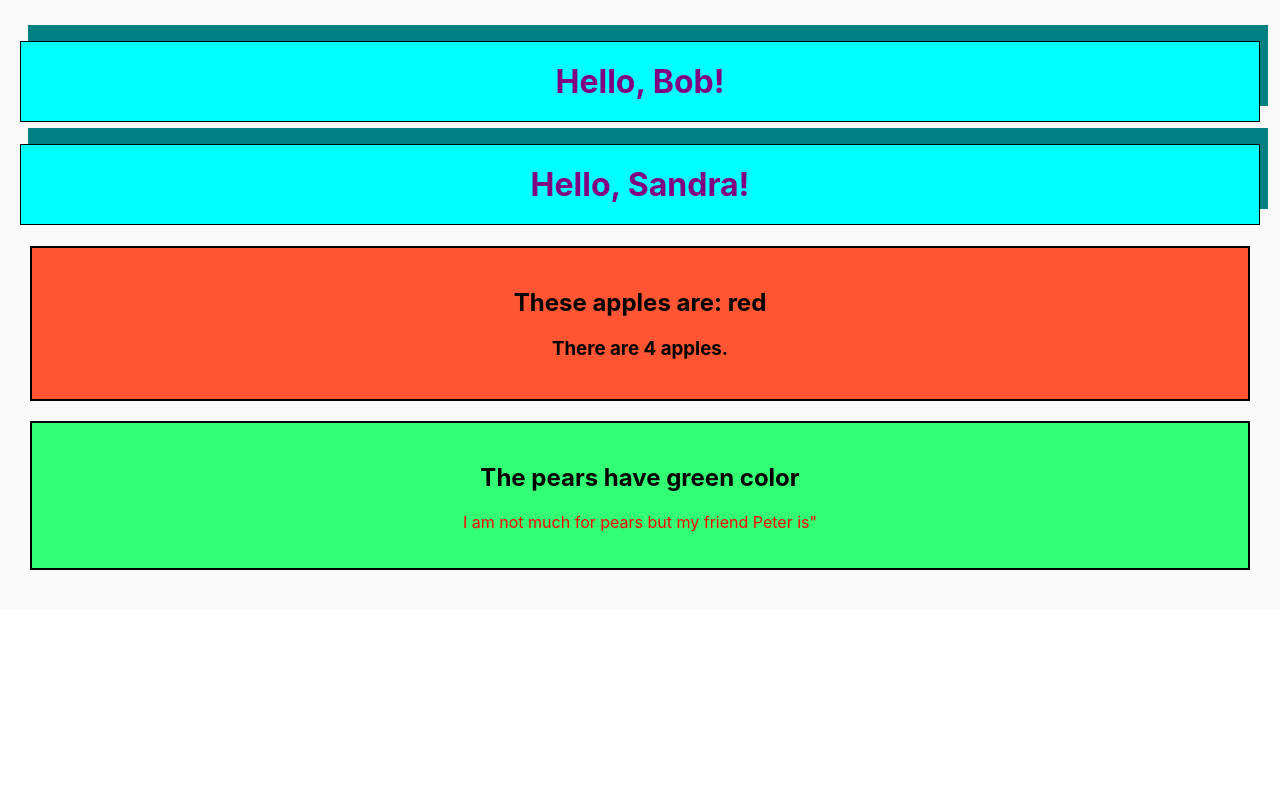
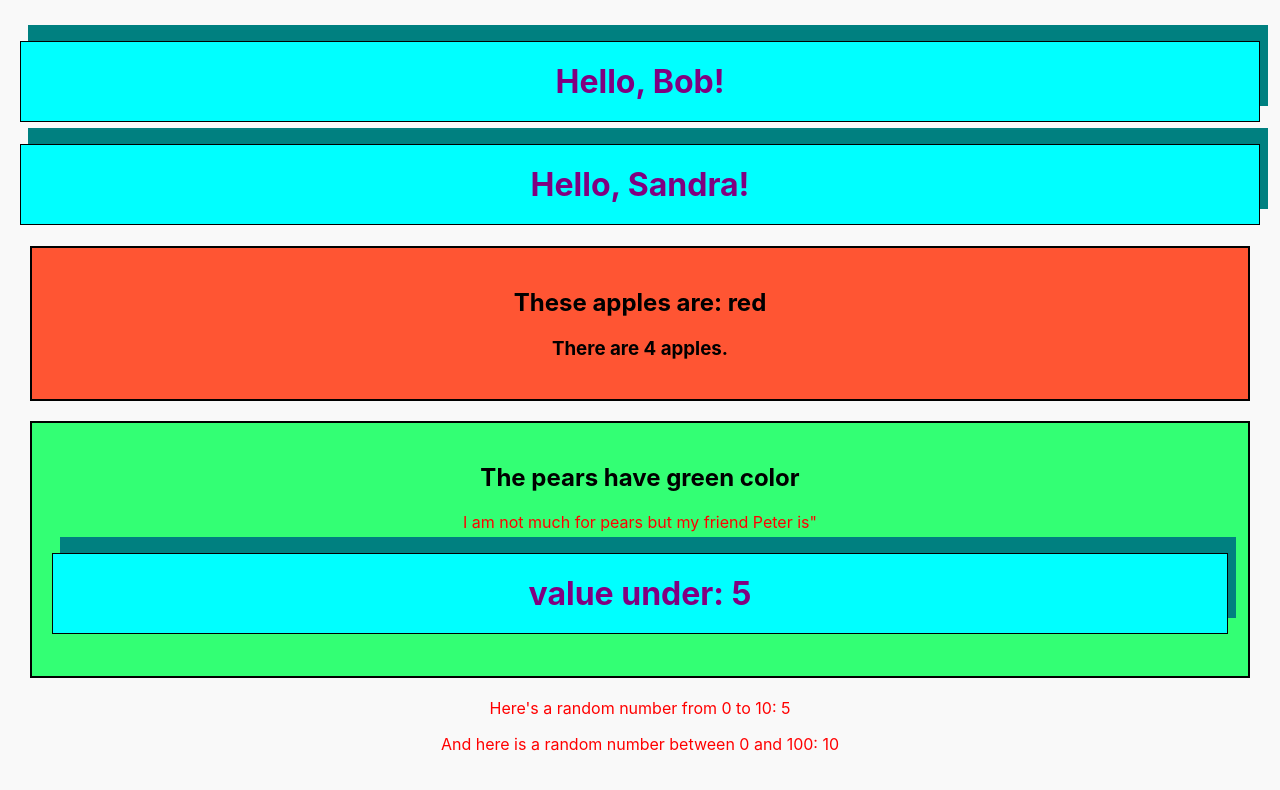
Before and after one commit to rhiz0m/metaReact, a React (Create React App) app: page / in a window 1280 px wide. Shown: the top 790 px of the page. Built offline with nearby package versions, Linux system fonts and the light colour scheme.

Commit message:
Working with Ternery operators and functions in JSX

```diff
--- a/src/module1/App1.js
+++ b/src/module1/App1.js
@@ -6,6 +6,9 @@ import Pears from "./components/pears"
 
 // Parent-component
 function App1() {
+
+  const randomNumber = Math.floor(Math.random() * 100)
+
   return (
     <div className={styles.appContainer}>
       <Heading firstName="Bob!" />
@@ -15,10 +18,19 @@ function App1() {
       </Bag>
       <Bag background="#33ff74">
         <Pears color="green" friend="Peter" />
+        <h1>
+          {Math.random() >= 0.5 ? "value equal or over 0.5" : "value under: 5"}
+        </h1>
       </Bag>
+      <p>
+        Here's a random number from 0 to 10: {Math.floor(Math.random() * 10)}
+      </p>
+      <p>And here is a random number between 0 and 100: {randomNumber}</p>
     </div>
   )
 }
 
 export default App1
 // Heading is a childcomponent to App1
+
+// Use of Ternery operators and functions in JSX
--- a/src/module1/components/ES6syntax.js
+++ b/src/module1/components/ES6syntax.js
@@ -18,3 +18,4 @@ console.log(temporaryArr) // undefined
 // For Each good to show data from ex an API
 
 const test = [4, 2, 6].forEach(item => console.log(` ForEach: ${item * 50}`))
+console.log(test)
```
Also changed, not shown: src/module1/components/TernaryOperators.js (added, +24 -0 lines).
